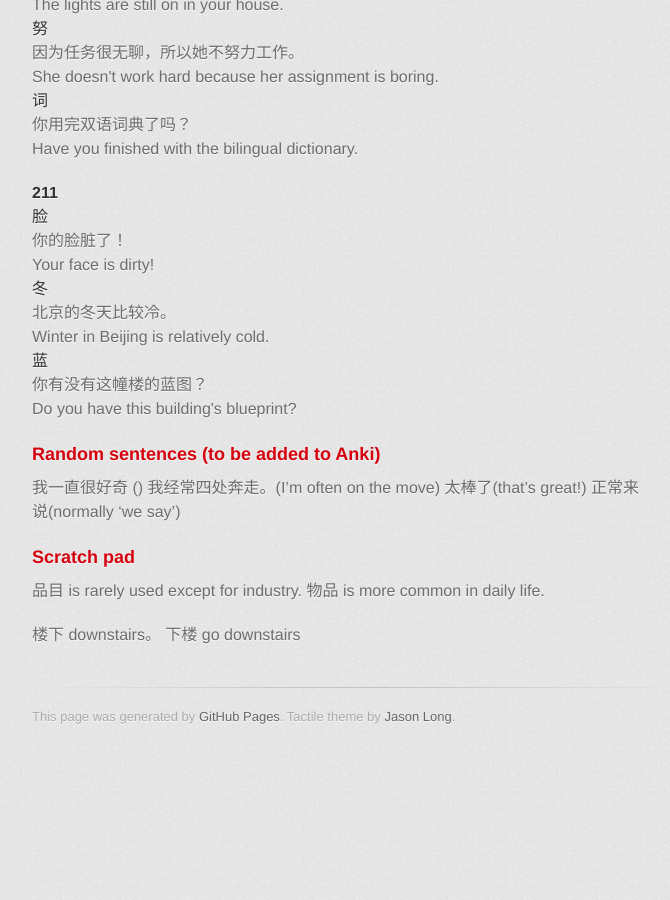
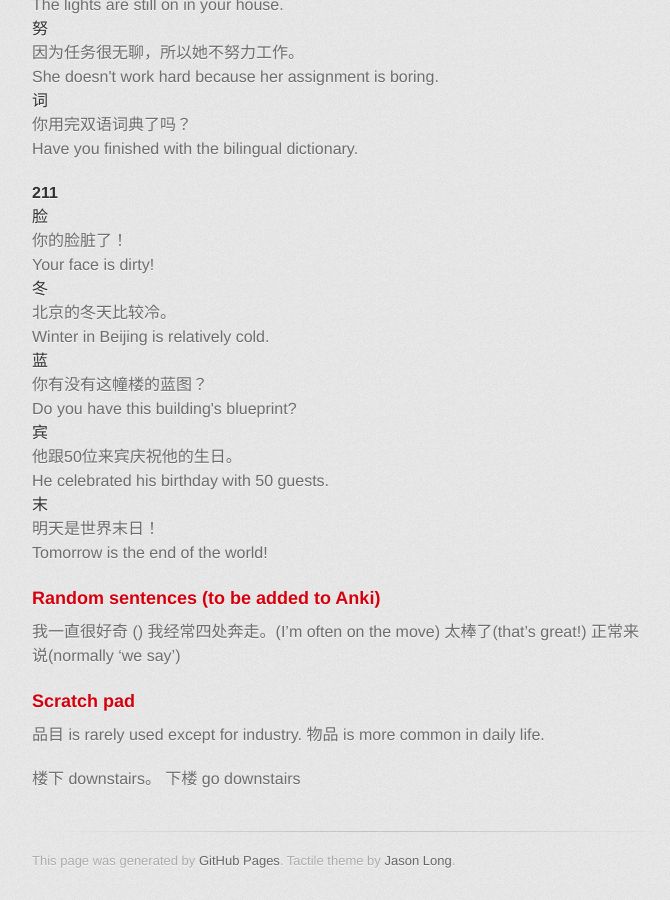
Before and after one commit to axiomiety/axiomiety.github.io, a Jekyll site: the page built from llog/mandarin.markdown, in a window 1280 px wide and 900 px high, scrolled down 15096 px. Shown: the whole window, without its empty margins (298-968 px from the left). Built offline with Jekyll 4.4.1, drawn with Linux system fonts in a browser that asks for light colours; nearby versions of some CDN libraries; some web fonts are replaced; before the commit the page ends 15852 px from its top, so only the background shows below that.

Commit message:
mandarin

```diff
--- a/llog/mandarin.markdown
+++ b/llog/mandarin.markdown
@@ -747,12 +747,12 @@ Character|Sentence|Translation
   <dt>蓝</dt>
   <dd>你有没有这幢楼的蓝图？</dd>
   <dd>Do you have this building's blueprint?</dd>
-  <dt></dt>
-  <dd></dd>
-  <dd></dd>
-  <dt></dt>
-  <dd></dd>
-  <dd></dd>
+  <dt>宾</dt>
+  <dd>他跟50位来宾庆祝他的生日。</dd>
+  <dd>He celebrated his birthday with 50 guests.</dd>
+  <dt>末</dt>
+  <dd>明天是世界末日！</dd>
+  <dd>Tomorrow is the end of the world!</dd>
   <dt></dt>
   <dd></dd>
   <dd></dd>
```
